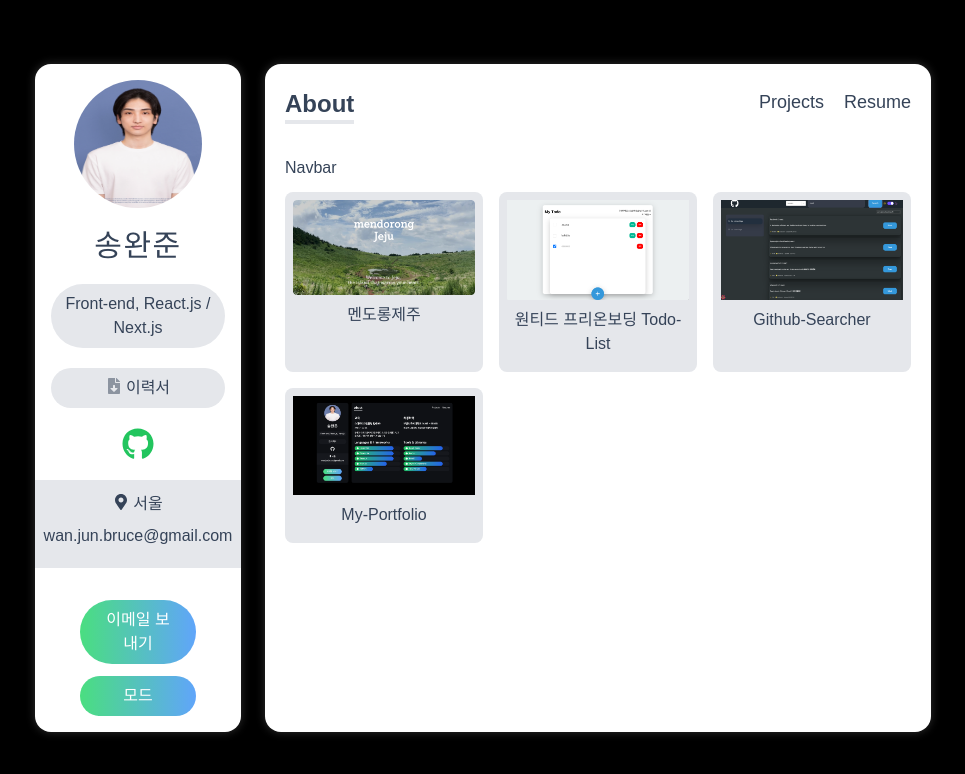
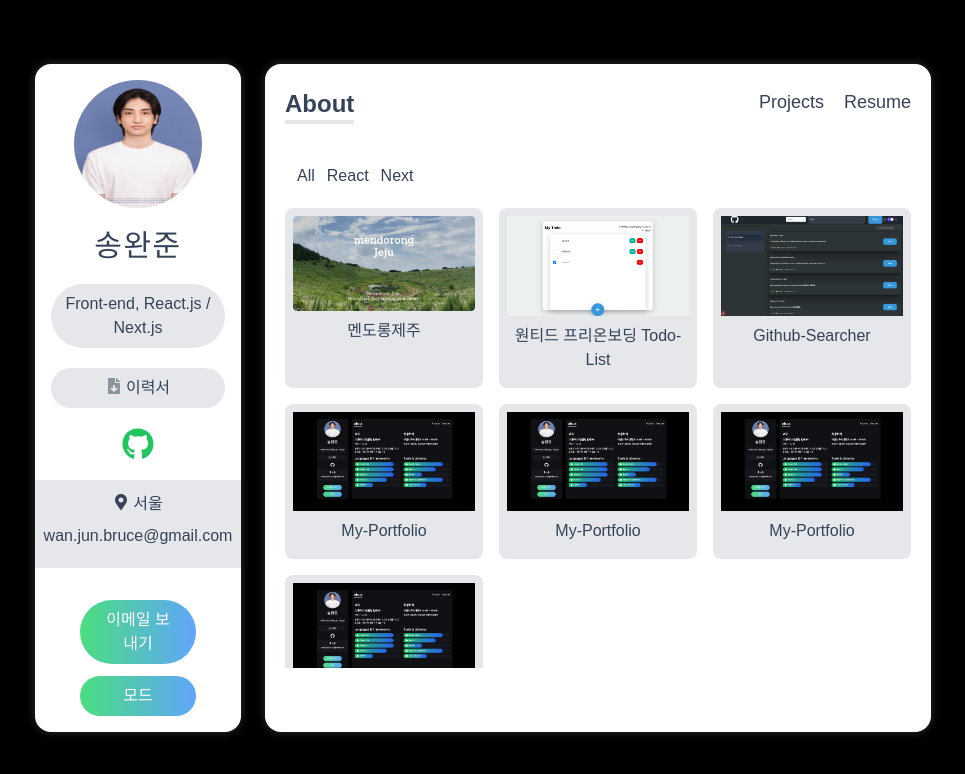
Before and after one commit to natural-nine/nextjs-portfolio, a Next.js app: page /projects in a window 1280 px wide. Shown: the top 774 px of the page, without its empty margins (157-1122 px from the left). Built offline with nearby package versions, Linux system fonts and the light colour scheme.

Commit message:
project navbar toggle

```diff
--- a/components/ProjectNavBar.tsx
+++ b/components/ProjectNavBar.tsx
@@ -1,5 +1,20 @@
-const ProjectNavBar = () => {
-  return <></>;
+import { Category } from "@/types";
+import ProjectNavItem from "./ProjectNavItem";
+
+const ProjectNavBar = ({
+  filterCategory,
+  active,
+}: {
+  filterCategory: (category: Category | "all") => void;
+  active: string;
+}) => {
+  return (
+    <div className="flex px-3 py-2 space-x-3 overflow-x-auto list-none">
+      <ProjectNavItem value="all" filterCategory={filterCategory} active={active}/>
+      <ProjectNavItem value="react" filterCategory={filterCategory} active={active}/>
+      <ProjectNavItem value="next" filterCategory={filterCategory} active={active}/>
+    </div>
+  );
 };
 
 export default ProjectNavBar;
--- /dev/null
+++ b/components/ProjectNavItem.tsx
@@ -0,0 +1,22 @@
+import { Category } from "@/types";
+
+const ProjectNavItem = ({
+  value,
+  filterCategory,
+  active,
+}: {
+  value: Category | "all";
+  filterCategory: (category: Category | "all") => void;
+  active: string;
+}) => {
+  return (
+    <li
+      onClick={() => filterCategory(value)}
+      className="capitalize cursor-pointer hover:text-green-300"
+    >
+      {value}
+    </li>
+  );
+};
+
+export default ProjectNavItem;
--- a/data.ts
+++ b/data.ts
@@ -97,22 +97,31 @@ export const projects: IProjectsTypes[] = [
     category: ["next"],
     keyTechs: ["Typescript", "Next.js", "Tailwind css"],
   },
-  // {
-  //   name: "My-Blog",
-  //   description: "블라브라라라라라라랄라블라블 바르응 바라아앋 브브브아아아아",
-  //   imgPath: "/images/mendo.webp",
-  //   deployedUrl: "🚫 https://mendorong-jeju.co.kr/ 🚫",
-  //   githubUrl: "https://github.com/natural-nine/final_project",
-  //   category: ["next"],
-  //   keyTechs: ["Typescript", "Next.js"],
-  // },
-  // {
-  //   name: "List of Countries",
-  //   description: "블라브라라라라라라랄라블라블 바르응 바라아앋 브브브아아아아",
-  //   imgPath: "/images/mendo.webp",
-  //   deployedUrl: "🚫 https://mendorong-jeju.co.kr/ 🚫",
-  //   githubUrl: "https://github.com/natural-nine/final_project",
-  //   category: ["next"],
-  //   keyTechs: ["Typescript", "Next.js"],
-  // },
+  {
+    name: "My-Portfolio",
+    description: "블라브라라라라라라랄라블라블 바르응 바라아앋 브브브아아아아",
+    imgPath: "/images/portfolio.webp",
+    deployedUrl: "",
+    githubUrl: "https://github.com/natural-nine/nextjs-portfolio",
+    category: ["next"],
+    keyTechs: ["Typescript", "Next.js", "Tailwind css"],
+  },
+  {
+    name: "My-Portfolio",
+    description: "블라브라라라라라라랄라블라블 바르응 바라아앋 브브브아아아아",
+    imgPath: "/images/portfolio.webp",
+    deployedUrl: "",
+    githubUrl: "https://github.com/natural-nine/nextjs-portfolio",
+    category: ["next"],
+    keyTechs: ["Typescript", "Next.js", "Tailwind css"],
+  },
+  {
+    name: "My-Portfolio",
+    description: "블라브라라라라라라랄라블라블 바르응 바라아앋 브브브아아아아",
+    imgPath: "/images/portfolio.webp",
+    deployedUrl: "",
+    githubUrl: "https://github.com/natural-nine/nextjs-portfolio",
+    category: ["next"],
+    keyTechs: ["Typescript", "Next.js", "Tailwind css"],
+  },
 ];
--- a/pages/projects.tsx
+++ b/pages/projects.tsx
@@ -1,13 +1,29 @@
 import ProjectCard from "@/components/ProjectCard";
+import ProjectNavBar from "@/components/ProjectNavBar";
 import { projects } from "@/data";
-import { IProjectsTypes } from "@/types";
+import { Category, IProjectsTypes } from "@/types";
+import { useState } from "react";
 
 const Projects = () => {
+  const [project, setProject] = useState(projects);
+  const [active, setActive] = useState("all");
+  const filterCategory = (category: Category | "all") => {
+    if (category === "all") {
+      setProject(projects);
+      setActive(category);
+      return;
+    }
+    const newArray = projects.filter(project =>
+      project.category.includes(category)
+    );
+    setProject(newArray);
+    setActive(category);
+  };
   return (
     <div className="px-5 py-2 overflow-y-scroll" style={{ height: "65vh" }}>
-      <nav>Navbar</nav>
+      <ProjectNavBar filterCategory={filterCategory} active={active} />
       <div className="relative grid grid-cols-12 gap-4 my-3">
-        {projects.map((data: IProjectsTypes) => (
+        {project.map((data: IProjectsTypes) => (
           <div className="col-span-12 p-2 bg-gray-200 rounded-lg sm:col-span-6 lg:col-span-4 dark:bg-dark-200">
             <ProjectCard data={data} key={data.name} />
           </div>
```
